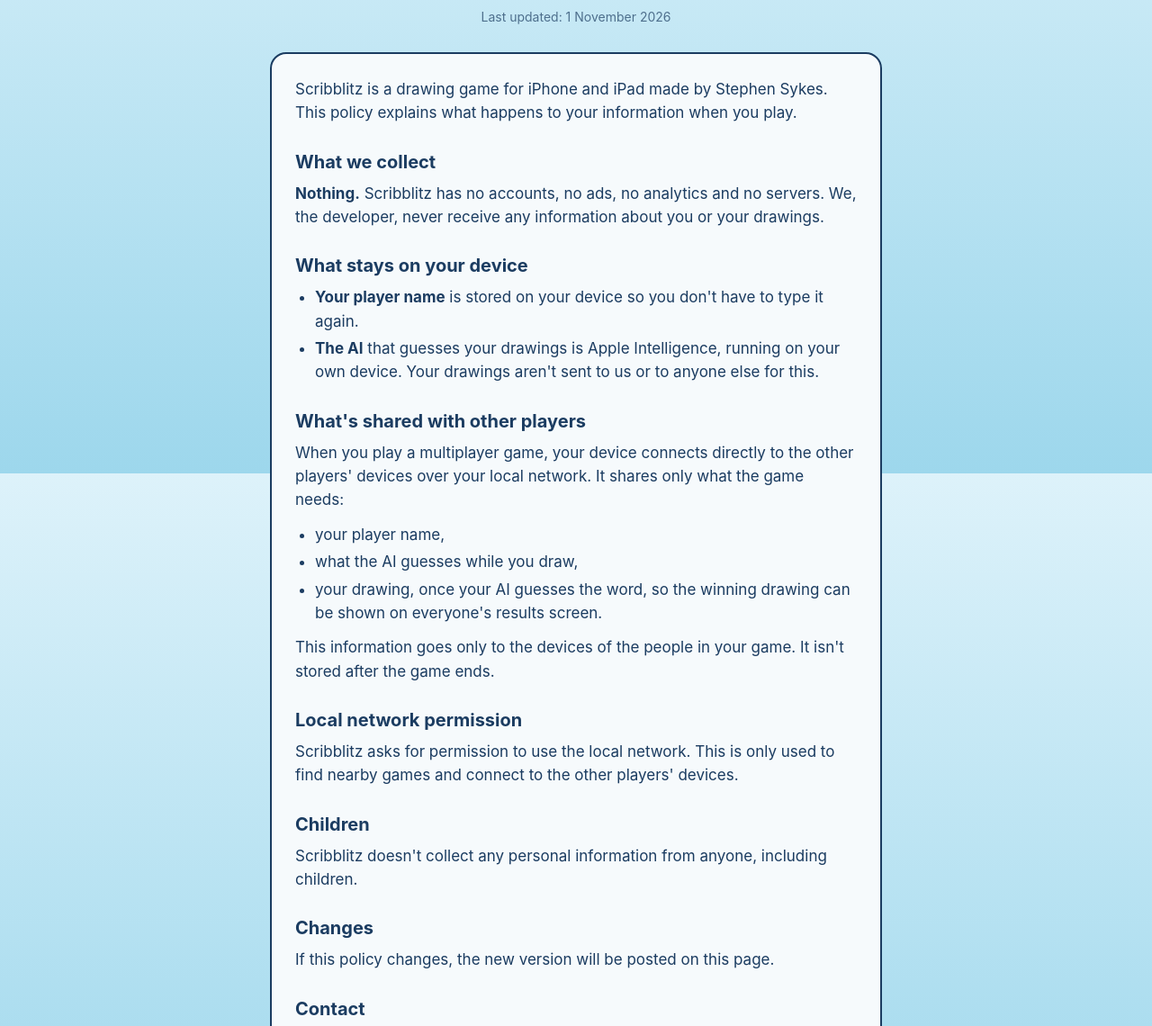
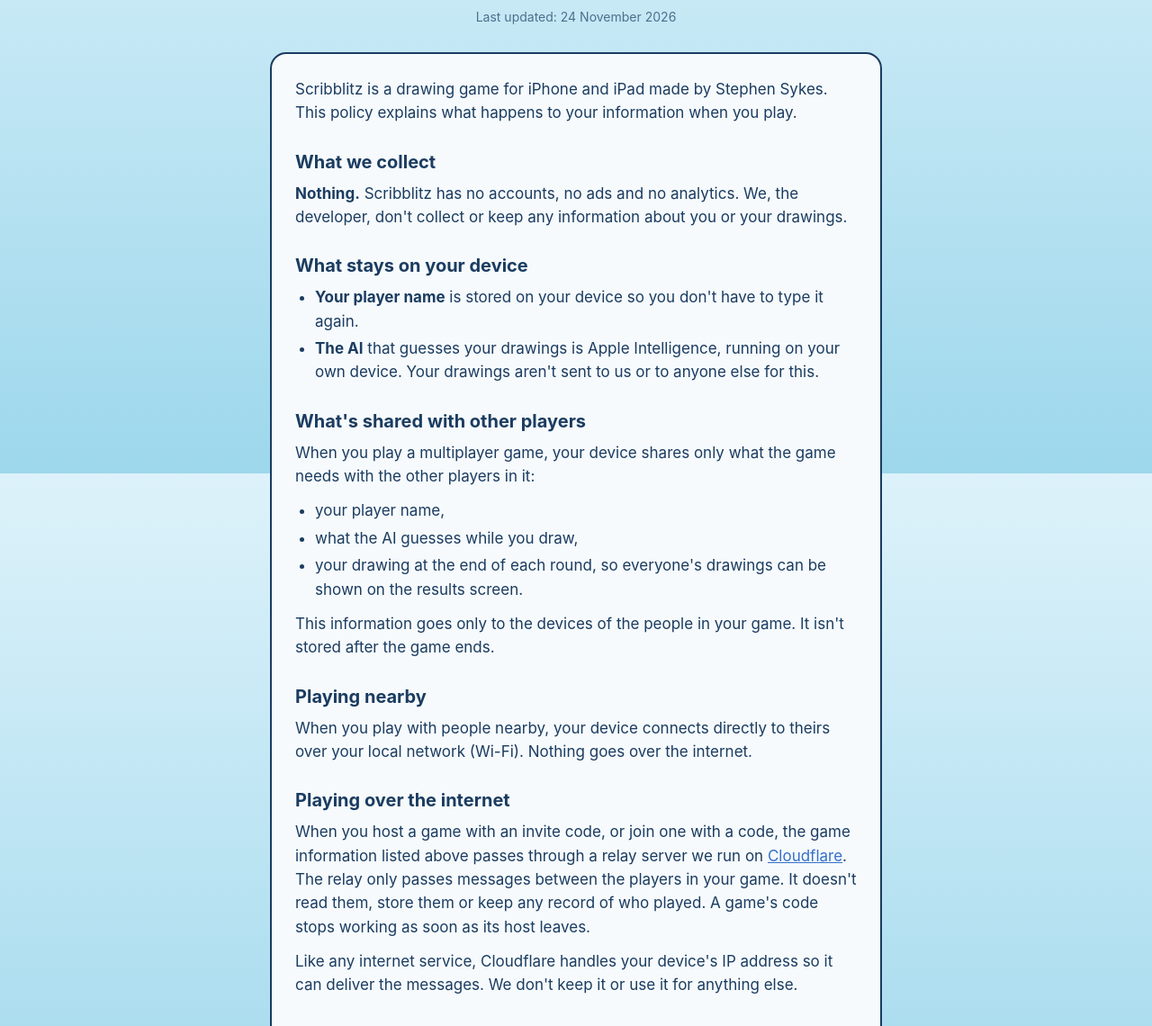
Before and after one commit to sdsykes/ss_com_site, a plain HTML site: page scribblitz/privacy.html in a window 1280 px wide. Shown: the part 274-1414 px from the top of the page at 90% size. Drawn offline with Linux system fonts and the light colour scheme; a web font is replaced by a local one.

Commit message:
Update Scribblitz privacy policy for internet play
Internet games go through a relay on Cloudflare, and every player's
drawing is now shared at the end of each round, not just the winner's.

Co-Authored-By: Claude Opus 5.5 <noreply@anthropic.com>

```diff
--- a/scribblitz/privacy.html
+++ b/scribblitz/privacy.html
@@ -54,14 +54,14 @@
     <img src="icon.png" alt="Scribblitz app icon">
     <h1>Scribblitz</h1>
     <p class="subtitle">Privacy Policy</p>
-    <p class="updated">Last updated: 1 November 2026</p>
+    <p class="updated">Last updated: 24 November 2026</p>
   </header>
 
   <div class="card">
     <p style="margin-top:20px">Scribblitz is a drawing game for iPhone and iPad made by Stephen Sykes. This policy explains what happens to your information when you play.</p>
 
     <h2>What we collect</h2>
-    <p><strong>Nothing.</strong> Scribblitz has no accounts, no ads, no analytics and no servers. We, the developer, never receive any information about you or your drawings.</p>
+    <p><strong>Nothing.</strong> Scribblitz has no accounts, no ads and no analytics. We, the developer, don't collect or keep any information about you or your drawings.</p>
 
     <h2>What stays on your device</h2>
     <ul>
@@ -70,16 +70,23 @@
     </ul>
 
     <h2>What's shared with other players</h2>
-    <p>When you play a multiplayer game, your device connects directly to the other players' devices over your local network. It shares only what the game needs:</p>
+    <p>When you play a multiplayer game, your device shares only what the game needs with the other players in it:</p>
     <ul>
       <li>your player name,</li>
       <li>what the AI guesses while you draw,</li>
-      <li>your drawing, once your AI guesses the word, so the winning drawing can be shown on everyone's results screen.</li>
+      <li>your drawing at the end of each round, so everyone's drawings can be shown on the results screen.</li>
     </ul>
     <p>This information goes only to the devices of the people in your game. It isn't stored after the game ends.</p>
 
+    <h2>Playing nearby</h2>
+    <p>When you play with people nearby, your device connects directly to theirs over your local network (Wi-Fi). Nothing goes over the internet.</p>
+
+    <h2>Playing over the internet</h2>
+    <p>When you host a game with an invite code, or join one with a code, the game information listed above passes through a relay server we run on <a href="https://www.cloudflare.com/privacypolicy/">Cloudflare</a>. The relay only passes messages between the players in your game. It doesn't read them, store them or keep any record of who played. A game's code stops working as soon as its host leaves.</p>
+    <p>Like any internet service, Cloudflare handles your device's IP address so it can deliver the messages. We don't keep it or use it for anything else.</p>
+
     <h2>Local network permission</h2>
-    <p>Scribblitz asks for permission to use the local network. This is only used to find nearby games and connect to the other players' devices.</p>
+    <p>Scribblitz asks for permission to use the local network. This is only used to find nearby games and connect to the other players' devices. You don't need it to play over the internet with a code.</p>
 
     <h2>Children</h2>
     <p>Scribblitz doesn't collect any personal information from anyone, including children.</p>
```
